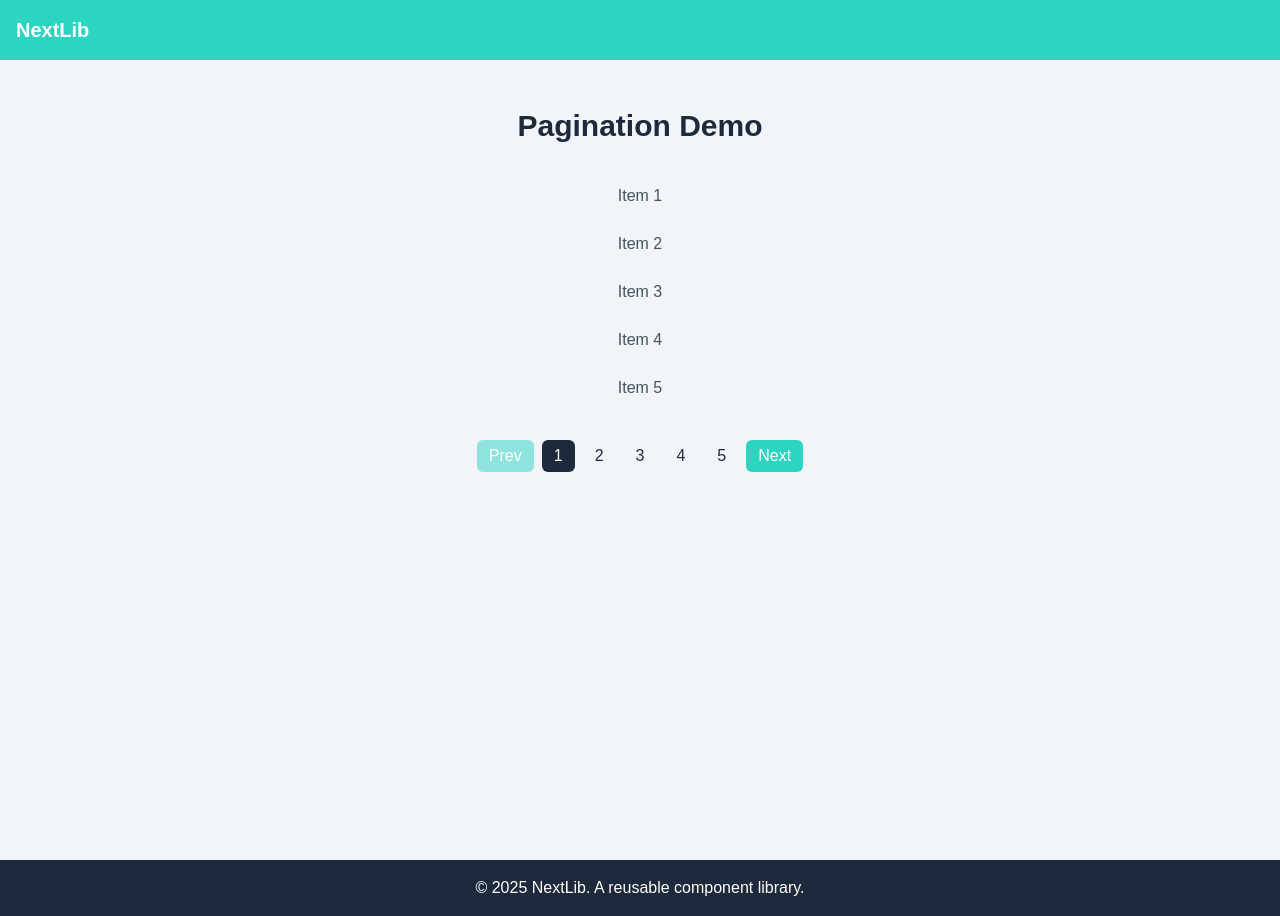
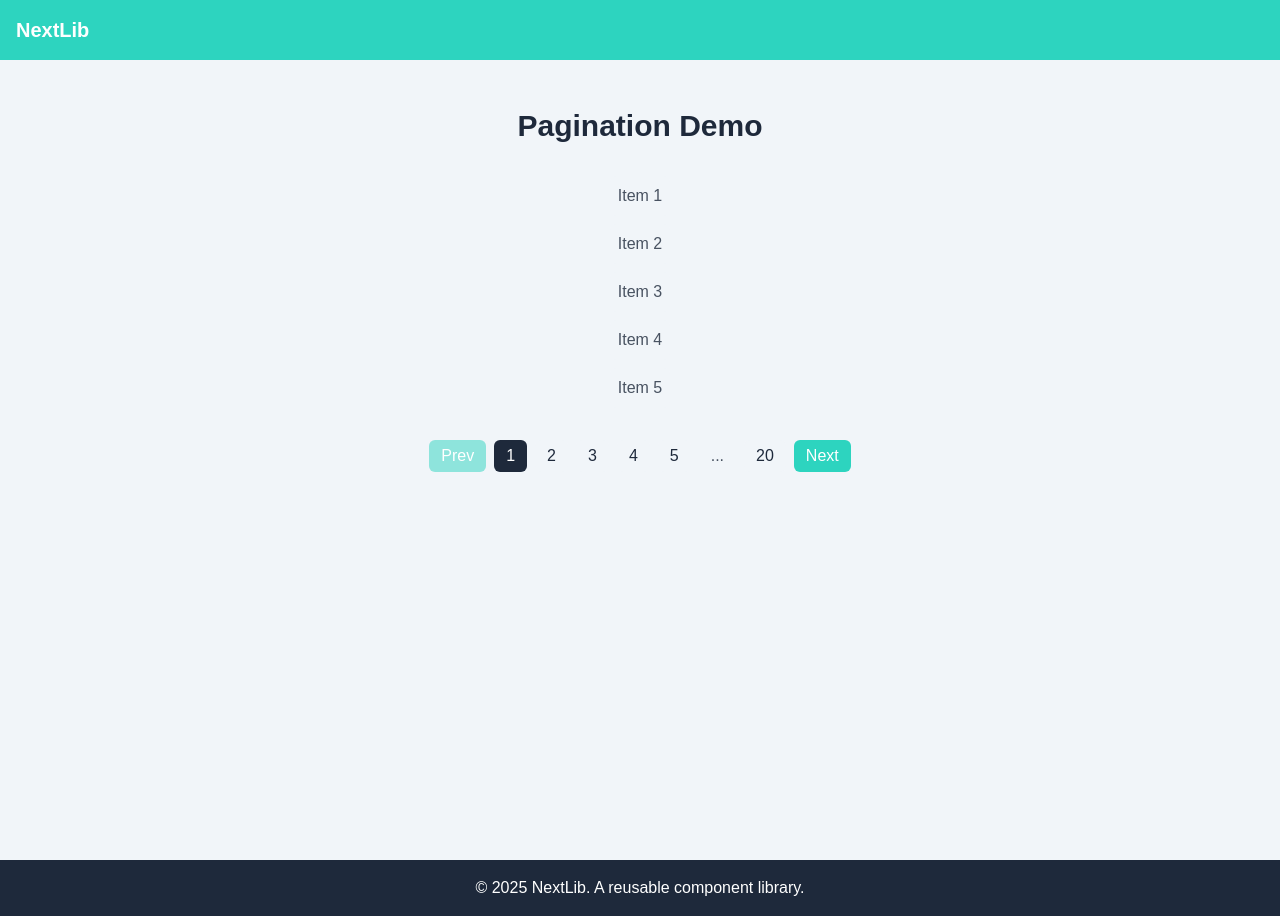
Before and after one commit to RajonDey/nextjs-component-library, a Next.js app: page /pagination in a window 1280 px wide. Built offline with nearby package versions, Linux system fonts and the light colour scheme.

Commit message:
update pagination branch

```diff
--- a/app/pagination/page.tsx
+++ b/app/pagination/page.tsx
@@ -6,9 +6,8 @@ import { Pagination } from "../../components";
 
 export default function PaginationPage() {
   const [currentPage, setCurrentPage] = useState(1);
-  const totalPages = 10; // Dummy total pages
+  const totalPages = 20; // Dummy total pages
 
-  // Dummy data for demonstration
   const itemsPerPage = 5;
   const dummyData = Array.from(
     { length: totalPages * itemsPerPage },
@@ -22,8 +21,6 @@ export default function PaginationPage() {
       <h1 className="text-3xl font-bold text-brand-secondary">
         Pagination Demo
       </h1>
-
-      {/* Dummy Content */}
       <ul className="space-y-2 text-brand-secondary/80">
         {currentItems.map((item) => (
           <li key={item} className="bg-brand-bg p-2 rounded-md">
@@ -31,8 +28,6 @@ export default function PaginationPage() {
           </li>
         ))}
       </ul>
-
-      {/* Pagination Component */}
       <Pagination
         totalPages={totalPages}
         currentPage={currentPage}
--- a/components/pagination/Pagination.tsx
+++ b/components/pagination/Pagination.tsx
@@ -7,7 +7,7 @@ type PaginationProps = {
   totalPages: number;
   currentPage: number;
   onPageChange: (page: number) => void;
-  maxVisiblePages?: number; // Optional: max page buttons to show
+  maxVisiblePages?: number;
 };
 
 const Pagination: React.FC<PaginationProps> = ({
@@ -16,25 +16,27 @@ const Pagination: React.FC<PaginationProps> = ({
   onPageChange,
   maxVisiblePages = 5,
 }) => {
-  const pages: number[] = [];
-
-  // Calculate visible page range
+  const pages: (number | string)[] = [];
   const halfVisible = Math.floor(maxVisiblePages / 2);
   let startPage = Math.max(1, currentPage - halfVisible);
   let endPage = Math.min(totalPages, startPage + maxVisiblePages - 1);
 
-  // Adjust start if end is at totalPages
   if (endPage === totalPages) {
     startPage = Math.max(1, endPage - maxVisiblePages + 1);
   }
+
+  if (startPage > 2) pages.push(1, "...");
+  else if (startPage === 2) pages.push(1);
 
   for (let i = startPage; i <= endPage; i++) {
     pages.push(i);
   }
 
+  if (endPage < totalPages - 1) pages.push("...", totalPages);
+  else if (endPage === totalPages - 1) pages.push(totalPages);
+
   return (
     <div className="flex items-center justify-center space-x-2">
-      {/* Previous Button */}
       <button
         onClick={() => onPageChange(currentPage - 1)}
         disabled={currentPage === 1}
@@ -42,9 +44,12 @@ const Pagination: React.FC<PaginationProps> = ({
       >
         Prev
       </button>
-
-      {/* Page Numbers */}
-      {pages.map((page) => (
+      {pages.map((page, index) =>
+        typeof page === "string" ? (
+          <span key={index} className="px-3 py-1 text-brand-secondary/80">
+            {page}
+          </span>
+        ) : (
           <button
             key={page}
             onClick={() => onPageChange(page)}
@@ -56,9 +61,8 @@ const Pagination: React.FC<PaginationProps> = ({
           >
             {page}
           </button>
-      ))}
-
-      {/* Next Button */}
+        )
+      )}
       <button
         onClick={() => onPageChange(currentPage + 1)}
         disabled={currentPage === totalPages}
```
Also changed, not shown: 1 other file (tests, documents, lock files or other folders). Lines whose indentation alone changed are shown as unchanged.
